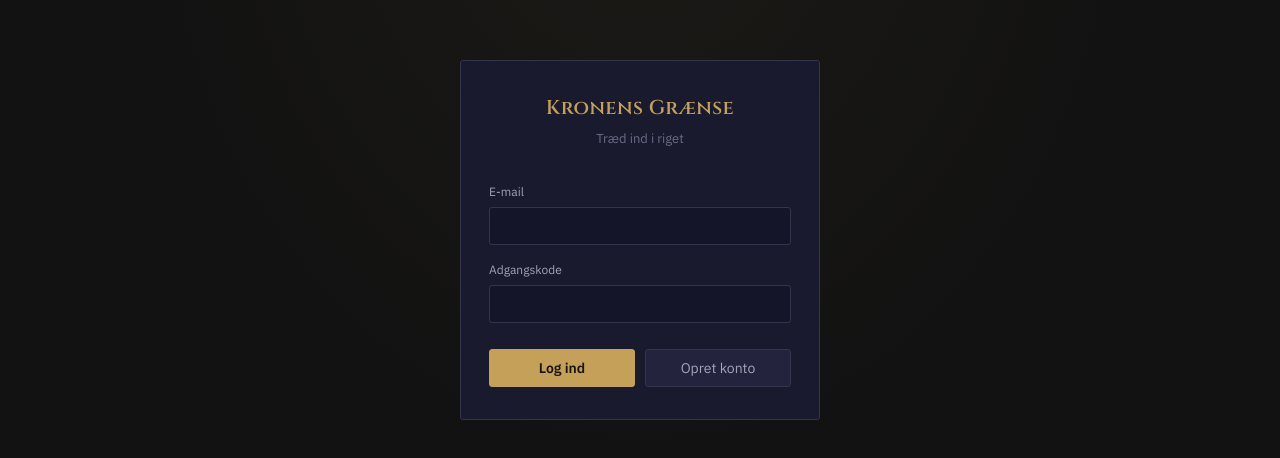
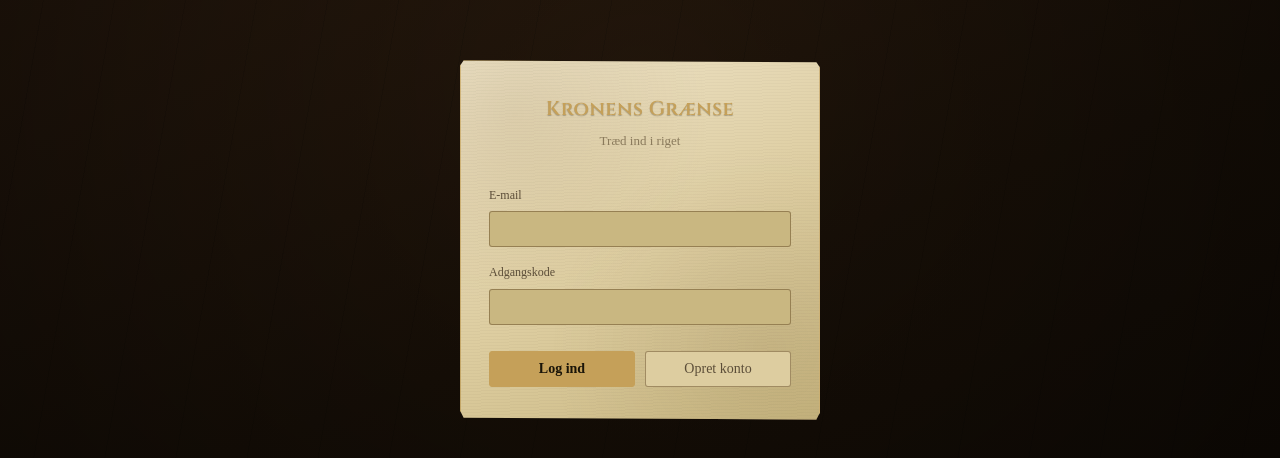
Before and after one commit to youtubeseosuite-afk/kingmaker, a Next.js app: page /login in a window 1280 px wide. Shown: the part 160-618 px from the top of the page. Built offline with nearby package versions, Linux system fonts and the light colour scheme.

Commit message:
Update globals.css

```diff
--- a/app/globals.css
+++ b/app/globals.css
@@ -1,28 +1,81 @@
 /* Path: app/globals.css | Type: UPDATE */
+/* Grimdark War Room — dark oak table, parchment documents, per-role wax-seal identity */
 
 :root {
-  --bg-base: #121212;
-  --bg-panel: #1a1a2e;
-  --bg-panel-raised: #23233d;
-  --bg-input: #15152a;
+  /* The table — the room itself */
+  --table-dark: #140d07;
+  --table-mid: #241708;
 
-  --border: #34344a;
-  --border-strong: #4a4a68;
+  /* Parchment — every document resting on the table */
+  --parchment-light: #eee3c8;
+  --parchment-mid: #ddcda0;
+  --parchment-dark: #c9b781;
+  --parchment-edge: rgba(101, 74, 39, 0.5);
 
-  --accent-gold: #c5a059;
-  --accent-gold-bright: #ddb872;
+  /* Ink — text written on parchment */
+  --ink: #2b2116;
+  --ink-secondary: #5b4d38;
+  --ink-faint: #8a7a5c;
 
-  --text-primary: #e9e4d8;
-  --text-secondary: #a3a3b8;
-  --text-faint: #6b6b85;
+  /* Text painted directly on the table (role-nav banner only) */
+  --parch-on-dark: #e8ddc0;
+  --parch-on-dark-faint: #a08e68;
 
-  --danger: #8b2f3b;
-  --success: #5c8a5c;
+  --border-gold: rgba(197, 160, 89, 0.6);
+
+  --danger: #7a2430;
+  --danger-bright: #a8394a;
+  --success: #3f6b3f;
 
   --font-display: var(--font-cinzel), serif;
-  --font-body: var(--font-plex), sans-serif;
+  --font-body: var(--font-crimson), serif;
 
   --radius: 3px;
+
+  /* Role identity — default gold (used pre-game, on auth/onboarding) */
+  --role-accent: #c5a059;
+  --role-accent-bright: #e0c078;
+  --role-secondary: #8f7a4a;
+
+  /* Legacy aliases — kept so every existing component and inline
+     var(--...) reference (several dashboard views set inline colors
+     directly) resolves correctly under the new palette without
+     needing to touch those files. */
+  --bg-base: var(--table-dark);
+  --bg-panel: var(--parchment-light);
+  --bg-panel-raised: var(--parchment-mid);
+  --bg-input: var(--parchment-dark);
+  --border: var(--parchment-edge);
+  --border-strong: var(--border-gold);
+  --text-primary: var(--ink);
+  --text-secondary: var(--ink-secondary);
+  --text-faint: var(--ink-faint);
+  --accent-gold: var(--role-accent);
+  --accent-gold-bright: var(--role-accent-bright);
+}
+
+[data-role="king"] {
+  --role-accent: #9e2a2a;
+  --role-accent-bright: #c94b4b;
+  --role-secondary: #5a5a63;
+}
+
+[data-role="merchant"] {
+  --role-accent: #b5651d;
+  --role-accent-bright: #d68a3d;
+  --role-secondary: #4a6741;
+}
+
+[data-role="wizard"] {
+  --role-accent: #6b3fa0;
+  --role-accent-bright: #9163c9;
+  --role-secondary: #3d2659;
+}
+
+[data-role="prior"] {
+  --role-accent: #c5a059;
+  --role-accent-bright: #e0c078;
+  --role-secondary: #8f7a4a;
 }
 
 * {
@@ -38,12 +91,19 @@ body {
 
 body {
   background:
-    radial-gradient(ellipse at top, rgba(197, 160, 89, 0.04), transparent 55%),
-    var(--bg-base);
-  color: var(--text-primary);
+    repeating-linear-gradient(
+      100deg,
+      rgba(0, 0, 0, 0.12) 0px,
+      rgba(0, 0, 0, 0.12) 1px,
+      transparent 1px,
+      transparent 70px
+    ),
+    radial-gradient(ellipse at 50% 30%, rgba(0, 0, 0, 0), rgba(0, 0, 0, 0.55) 100%),
+    linear-gradient(160deg, #2c1c0f, #1a1108 55%, #110b05);
+  color: var(--ink);
   font-family: var(--font-body);
   font-size: 14px;
-  line-height: 1.5;
+  line-height: 1.6;
   -webkit-font-smoothing: antialiased;
 }
 
@@ -52,6 +112,40 @@ input {
   font-family: inherit;
   font-size: inherit;
   color: inherit;
+}
+
+/* ---------- Shared parchment texture ---------- */
+
+.dashboard,
+.topbar,
+.panel-left,
+.panel-center,
+.panel-right,
+.panel-bottom,
+.auth-card {
+  background:
+    radial-gradient(ellipse at 15% 15%, rgba(120, 90, 40, 0.12), transparent 45%),
+    radial-gradient(ellipse at 85% 80%, rgba(90, 65, 30, 0.1), transparent 50%),
+    repeating-linear-gradient(
+      178deg,
+      rgba(0, 0, 0, 0.025) 0px,
+      rgba(0, 0, 0, 0.025) 1px,
+      transparent 1px,
+      transparent 3px
+    ),
+    linear-gradient(155deg, var(--parchment-light) 0%, var(--parchment-mid) 55%, var(--parchment-dark) 100%);
+}
+
+.topbar,
+.panel-left,
+.panel-center,
+.panel-right,
+.panel-bottom,
+.auth-card {
+  clip-path: polygon(
+    0% 1.5%, 1% 0%, 99% 0.5%, 100% 2%,
+    100% 98%, 99% 100%, 1% 99.5%, 0% 97.5%
+  );
 }
 
 /* ---------- Layout ---------- */
@@ -65,18 +159,28 @@ input {
 .role-nav {
   flex: 0 0 auto;
   height: 48px;
-  background: var(--bg-panel);
-  border-bottom: 1px solid var(--border);
+  background:
+    repeating-linear-gradient(
+      90deg,
+      rgba(0, 0, 0, 0.15) 0px,
+      rgba(0, 0, 0, 0.15) 1px,
+      transparent 1px,
+      transparent 40px
+    ),
+    linear-gradient(180deg, #2a1c10, #1a1109);
+  border-bottom: 2px solid var(--role-accent);
   display: flex;
   align-items: center;
   justify-content: space-between;
   padding: 0 18px;
+  transition: border-color 0.4s ease;
 }
 
 .role-nav__brand {
   font-family: var(--font-display);
   font-size: 14px;
-  color: var(--accent-gold);
+  color: var(--parch-on-dark);
+  text-shadow: 0 1px 1px rgba(0, 0, 0, 0.4);
 }
 
 .role-nav__tabs {
@@ -87,20 +191,20 @@ input {
 .role-nav__tab {
   font-family: var(--font-display);
   font-size: 12.5px;
-  color: var(--text-faint);
+  color: var(--parch-on-dark-faint);
   text-decoration: none;
   padding: 8px 14px;
   border-bottom: 2px solid transparent;
-  transition: color 0.15s ease, border-color 0.15s ease;
+  transition: color 0.3s ease, border-color 0.4s ease;
 }
 
 .role-nav__tab:hover {
-  color: var(--text-secondary);
+  color: var(--parch-on-dark);
 }
 
 .role-nav__tab--active {
-  color: var(--accent-gold);
-  border-bottom-color: var(--accent-gold);
+  color: var(--role-accent-bright);
+  border-bottom-color: var(--role-accent);
 }
 
 .role-nav__account {
@@ -111,7 +215,7 @@ input {
 
 .role-nav__email {
   font-size: 12px;
-  color: var(--text-faint);
+  color: var(--parch-on-dark-faint);
 }
 
 .dashboard {
@@ -124,13 +228,13 @@ input {
   grid-template-rows: 60px 1fr 68px;
   flex: 1 1 auto;
   min-height: 0;
-  gap: 1px;
-  background: var(--border);
+  gap: 4px;
+  background: var(--table-mid);
+  padding: 4px;
 }
 
 .topbar {
   grid-area: topbar;
-  background: var(--bg-panel);
   display: flex;
   align-items: center;
   justify-content: space-between;
@@ -139,21 +243,18 @@ input {
 
 .panel-left {
   grid-area: left;
-  background: var(--bg-panel);
   padding: 20px 18px;
   overflow-y: auto;
 }
 
 .panel-center {
   grid-area: center;
-  background: var(--bg-base);
   padding: 20px 24px;
   overflow-y: auto;
 }
 
 .panel-right {
   grid-area: right;
-  background: var(--bg-panel);
   padding: 18px;
   overflow-y: auto;
   display: flex;
@@ -162,7 +263,6 @@ input {
 
 .panel-bottom {
   grid-area: bottom;
-  background: var(--bg-panel);
   display: flex;
   align-items: center;
   gap: 12px;
@@ -175,16 +275,34 @@ input {
   font-family: var(--font-display);
   font-weight: 600;
   letter-spacing: 0.02em;
-  color: var(--accent-gold);
+  color: var(--role-accent);
+  text-shadow: 0 1px 1px rgba(0, 0, 0, 0.25);
+  transition: color 0.4s ease;
 }
 
 .panel-title {
+  position: relative;
   font-family: var(--font-display);
   font-size: 13px;
   font-weight: 600;
-  color: var(--accent-gold);
-  letter-spacing: 0.03em;
+  color: var(--ink);
+  letter-spacing: 0.02em;
   margin-bottom: 14px;
+  padding-left: 26px;
+}
+
+.panel-title::before {
+  content: "";
+  position: absolute;
+  left: 0;
+  top: -2px;
+  width: 18px;
+  height: 18px;
+  border-radius: 50%;
+  background: radial-gradient(circle at 35% 30%, var(--role-accent-bright), var(--role-accent) 55%, rgba(0, 0, 0, 0.4) 100%);
+  box-shadow: 0 1px 2px rgba(0, 0, 0, 0.4), inset 0 0 3px rgba(0, 0, 0, 0.35);
+  border: 1px solid rgba(0, 0, 0, 0.25);
+  transition: background 0.4s ease;
 }
 
 /* ---------- Resource pills (topbar) ---------- */
@@ -203,37 +321,38 @@ input {
 
 .resource-pill__label {
   font-size: 12px;
-  color: var(--text-faint);
+  color: var(--ink-faint);
 }
 
 .resource-pill__value {
   font-variant-numeric: tabular-nums;
-  font-weight: 500;
-  color: var(--text-primary);
+  font-weight: 600;
+  color: var(--ink);
 }
 
 .resource-pill--gold .resource-pill__value {
-  color: var(--accent-gold-bright);
-  font-weight: 600;
+  color: var(--role-accent);
+  font-weight: 700;
+  transition: color 0.4s ease;
 }
 
 .realm-badge {
   display: flex;
   align-items: center;
   gap: 10px;
-  border-left: 1px solid var(--border);
+  border-left: 1px solid var(--parchment-edge);
   padding-left: 18px;
 }
 
 .realm-badge__role {
   font-size: 11px;
-  color: var(--text-faint);
+  color: var(--ink-faint);
 }
 
 .realm-badge__name {
   font-family: var(--font-display);
   font-size: 14px;
-  color: var(--text-primary);
+  color: var(--ink);
 }
 
 /* ---------- Stat rows (left panel) ---------- */
@@ -242,7 +361,7 @@ input {
   display: flex;
   justify-content: space-between;
   padding: 9px 0;
-  border-bottom: 1px solid var(--border);
+  border-bottom: 1px solid var(--parchment-edge);
   font-size: 13px;
 }
 
@@ -251,12 +370,13 @@ input {
 }
 
 .stat-row__label {
-  color: var(--text-secondary);
+  color: var(--ink-secondary);
 }
 
 .stat-row__value {
   font-variant-numeric: tabular-nums;
-  color: var(--text-primary);
+  color: var(--ink);
+  font-weight: 600;
 }
 
 /* ---------- Tabs (center panel) ---------- */
@@ -264,7 +384,7 @@ input {
 .tab-bar {
   display: flex;
   gap: 4px;
-  border-bottom: 1px solid var(--border);
+  border-bottom: 1px solid var(--parchment-edge);
   margin-bottom: 20px;
 }
 
@@ -274,25 +394,30 @@ input {
   padding: 10px 16px;
   font-family: var(--font-display);
   font-size: 13px;
-  color: var(--text-faint);
+  color: var(--ink-faint);
   cursor: pointer;
   border-bottom: 2px solid transparent;
-  transition: color 0.15s ease, border-color 0.15s ease;
+  transition: color 0.2s ease, border-color 0.3s ease;
 }
 
 .tab:hover {
-  color: var(--text-secondary);
+  color: var(--ink-secondary);
 }
 
 .tab--active {
-  color: var(--accent-gold);
-  border-bottom-color: var(--accent-gold);
+  color: var(--role-accent);
+  border-bottom-color: var(--role-accent);
 }
 
 /* ---------- Build projects / progress bars ---------- */
 
 .build-project {
-  margin-bottom: 18px;
+  margin-bottom: 16px;
+  padding: 10px 12px;
+  background: rgba(255, 255, 255, 0.18);
+  border: 1px solid var(--border-gold);
+  border-radius: 2px;
+  box-shadow: 0 1px 2px rgba(0, 0, 0, 0.15);
 }
 
 .build-project__head {
@@ -303,34 +428,35 @@ input {
 }
 
 .build-project__name {
-  color: var(--text-primary);
+  color: var(--ink);
+  font-weight: 600;
 }
 
 .build-project__eta {
-  color: var(--text-faint);
+  color: var(--ink-faint);
   font-variant-numeric: tabular-nums;
 }
 
 .progress {
   height: 6px;
-  background: var(--bg-input);
-  border: 1px solid var(--border);
+  background: var(--parchment-dark);
+  border: 1px solid var(--parchment-edge);
   border-radius: var(--radius);
   overflow: hidden;
 }
 
 .progress__fill {
   height: 100%;
-  background: linear-gradient(90deg, var(--accent-gold), var(--accent-gold-bright));
-  transition: width 0.4s ease;
+  background: linear-gradient(90deg, var(--role-accent), var(--role-accent-bright));
+  transition: width 0.4s ease, background 0.4s ease;
 }
 
 .placeholder-note {
-  color: var(--text-faint);
+  color: var(--ink-faint);
   font-size: 13px;
   padding: 40px 0;
   text-align: center;
-  border: 1px dashed var(--border);
+  border: 1px dashed var(--parchment-edge);
   border-radius: var(--radius);
 }
 
@@ -345,7 +471,7 @@ input {
 
 .feed-item {
   padding: 10px 4px;
-  border-bottom: 1px solid var(--border);
+  border-bottom: 1px solid var(--parchment-edge);
   font-size: 12.5px;
 }
 
@@ -354,62 +480,63 @@ input {
 }
 
 .feed-item__time {
-  color: var(--text-faint);
+  color: var(--ink-faint);
   font-variant-numeric: tabular-nums;
   margin-right: 8px;
 }
 
 .feed-item__text {
-  color: var(--text-secondary);
+  color: var(--ink-secondary);
 }
 
 /* ---------- Command bar (bottom) ---------- */
 
 .command-input {
   flex: 1;
-  background: var(--bg-input);
-  border: 1px solid var(--border);
+  background: var(--parchment-dark);
+  border: 1px solid var(--parchment-edge);
   border-radius: var(--radius);
   padding: 9px 12px;
-  color: var(--text-primary);
-  transition: border-color 0.15s ease;
+  color: var(--ink);
+  transition: border-color 0.2s ease;
 }
 
 .command-input::placeholder {
-  color: var(--text-faint);
+  color: var(--ink-faint);
 }
 
 .command-input:focus {
   outline: none;
-  border-color: var(--accent-gold);
+  border-color: var(--role-accent);
 }
 
 .btn {
-  background: var(--bg-panel-raised);
-  border: 1px solid var(--border);
+  background: var(--parchment-mid);
+  border: 1px solid var(--parchment-edge);
   border-radius: var(--radius);
   padding: 9px 14px;
-  color: var(--text-secondary);
+  color: var(--ink-secondary);
   cursor: pointer;
   white-space: nowrap;
-  transition: border-color 0.15s ease, color 0.15s ease;
+  transition: border-color 0.2s ease, color 0.2s ease;
 }
 
 .btn:hover {
-  border-color: var(--accent-gold);
-  color: var(--accent-gold-bright);
+  border-color: var(--role-accent);
+  color: var(--role-accent);
 }
 
 .btn--primary {
-  background: var(--accent-gold);
-  border-color: var(--accent-gold);
+  background: var(--role-accent);
+  border-color: var(--role-accent);
   color: #1a1408;
   font-weight: 600;
+  transition: background 0.3s ease, border-color 0.3s ease;
 }
 
 .btn--primary:hover {
-  background: var(--accent-gold-bright);
-  border-color: var(--accent-gold-bright);
+  background: var(--role-accent-bright);
+  border-color: var(--role-accent-bright);
   color: #1a1408;
 }
 
@@ -421,18 +548,24 @@ input {
   align-items: center;
   justify-content: center;
   background:
-    radial-gradient(ellipse at top, rgba(197, 160, 89, 0.06), transparent 55%),
-    var(--bg-base);
+    repeating-linear-gradient(
+      100deg,
+      rgba(0, 0, 0, 0.12) 0px,
+      rgba(0, 0, 0, 0.12) 1px,
+      transparent 1px,
+      transparent 70px
+    ),
+    radial-gradient(ellipse at 50% 30%, rgba(0, 0, 0, 0), rgba(0, 0, 0, 0.55) 100%),
+    linear-gradient(160deg, #2c1c0f, #1a1108 55%, #110b05);
   padding: 20px;
 }
 
 .auth-card {
   width: 100%;
   max-width: 360px;
-  background: var(--bg-panel);
-  border: 1px solid var(--border);
-  border-radius: var(--radius);
+  border: 1px solid var(--border-gold);
   padding: 32px 28px;
+  box-shadow: 0 6px 20px rgba(0, 0, 0, 0.5);
 }
 
 .auth-card__title {
@@ -441,7 +574,7 @@ input {
 }
 
 .auth-card__subtitle {
-  color: var(--text-faint);
+  color: var(--ink-faint);
   font-size: 13px;
   text-align: center;
   margin-top: 6px;
@@ -455,7 +588,7 @@ input {
 }
 
 .auth-form__label {
-  color: var(--text-secondary);
+  color: var(--ink-secondary);
   font-size: 12px;
   margin-top: 10px;
 }
@@ -476,17 +609,19 @@ input {
   padding: 8px 10px;
   border-radius: var(--radius);
   margin-bottom: 16px;
-  border: 1px solid var(--border);
+  border: 1px solid var(--parchment-edge);
 }
 
 .auth-message--error {
-  color: #e0929c;
+  color: var(--danger);
   border-color: var(--danger);
-  background: rgba(139, 47, 59, 0.15);
+  background: rgba(122, 36, 48, 0.12);
+  font-weight: 600;
 }
 
 .auth-message--success {
-  color: #a8caa8;
+  color: var(--success);
   border-color: var(--success);
-  background: rgba(92, 138, 92, 0.15);
+  background: rgba(63, 107, 63, 0.12);
+  font-weight: 600;
 }
```
